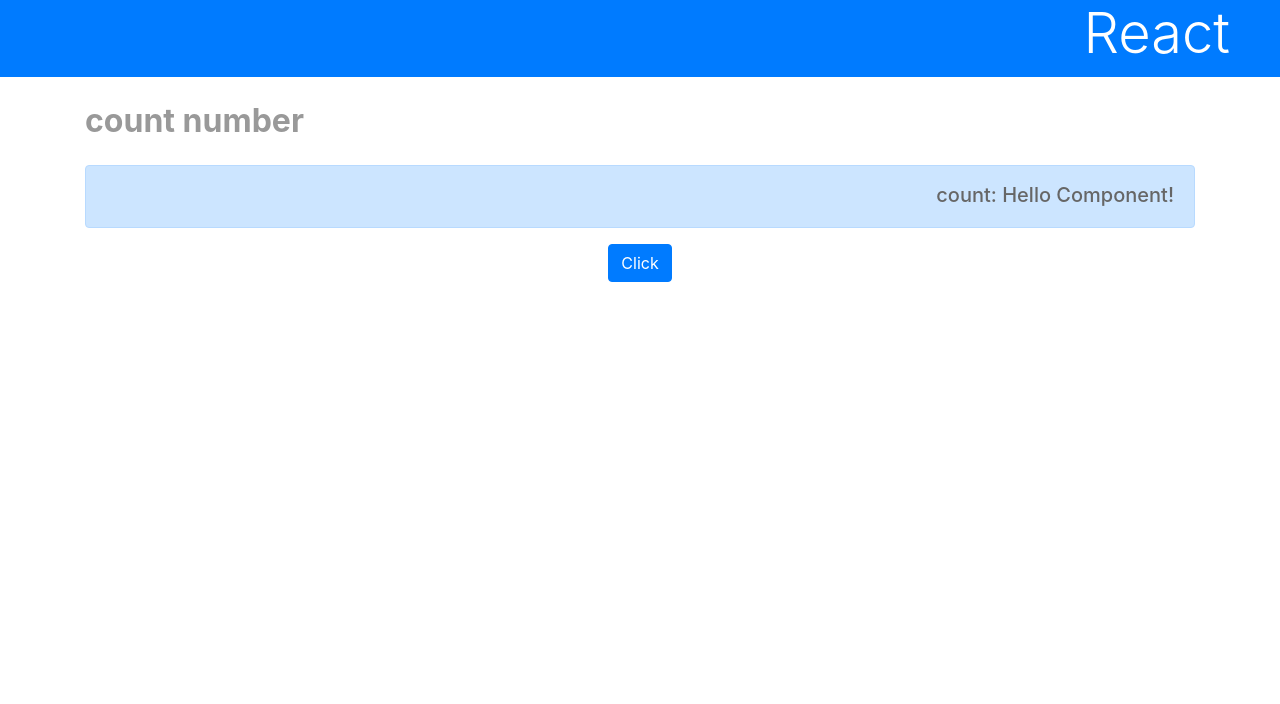
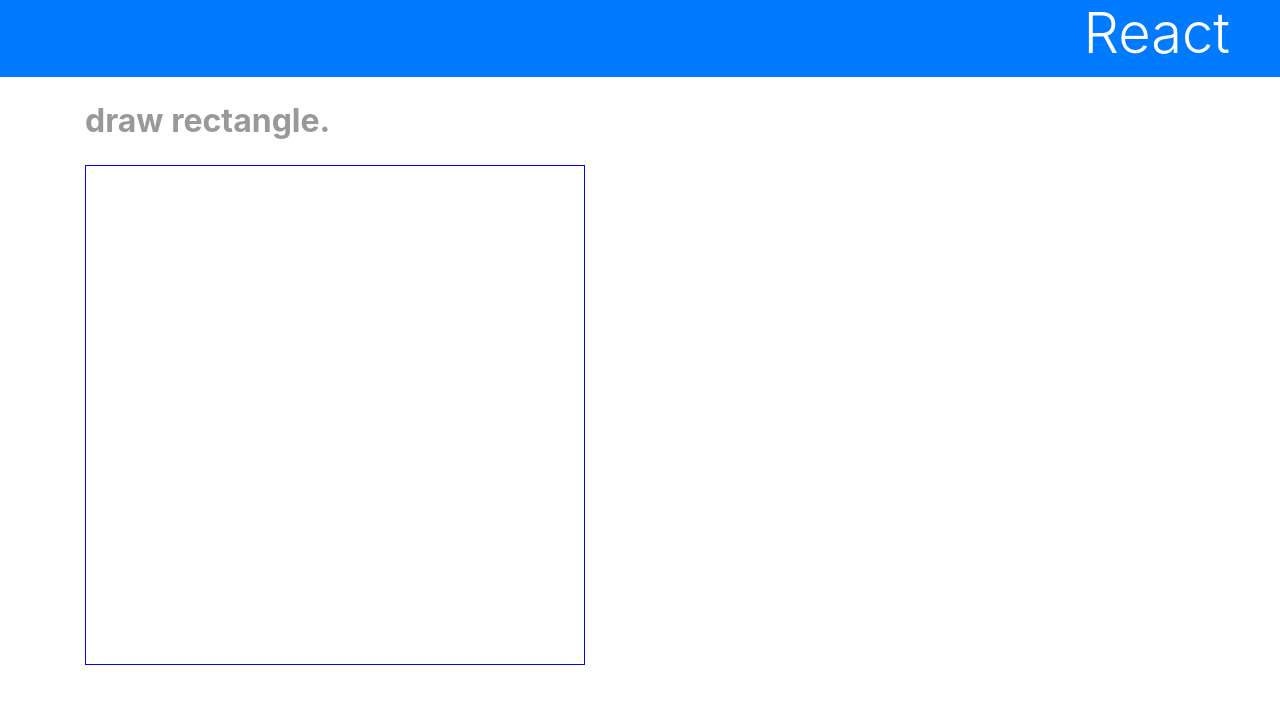
Before and after one commit to ManayaT/react_app_learn, a React (Create React App) app: page / in a window 1280 px wide. Shown: the top 704 px of the page. Built offline with nearby package versions, Linux system fonts and the light colour scheme.

Commit message:
click_rect

```diff
--- a/src/App.js
+++ b/src/App.js
@@ -4,30 +4,41 @@
 import Rect from './Rect';
 
 class App extends Component {
-  // data = []
+  data = []
 
-  // area = {
-  //   width: "500px",
-  //   height: "500px",
-  //   border: "1px solid blue"
-  // }
+  area = {
+    width: "500px",
+    height: "500px",
+    border: "1px solid blue"
+  }
 
   constructor(props) {
     super(props);
     this.state = {
-      msg: 'Hello Component!',
-      counter: 0,
-      fig: true,
+      list: this.data
     };
     this.doAction = this.doAction.bind(this);
   }
 
-  doAction(event){
+  doAction(e){
+    let x = e.pageX
+    let y = e.pageY
+    this.data.push({x:x, y:y})
     this.setState({
-      counter: this.state.counter + 1,
-      msg: '*** count: ' + this.state.counter + ' ***',
-      fig: !this.state.fig
-    })
+      list: this.data
+    });
+  }
+
+  draw(d){
+    let s = {
+      position: "absolute",
+      left: (d.x - 25) + "px",
+      top: (d.y - 25) + "px",
+      width: "50px",
+      height: "50px",
+      backgroundColor: "#66f3",
+    };
+    return <div style={s}></div>;
   }
 
   render() {
@@ -35,19 +46,9 @@
       <div>
         <h1 className='bg-primary text-white display-4'>React</h1>
         <div className='container'>
-          <p className='subtitle'>count number</p>
-          {
-            this.state.fig ?
-              <div className='alert alert-primary text-right'>
-                <p className='h5'>count: {this.state.msg}</p>
-                </div>
-              :
-                <div className='alert alert-primary text-left'>
-                  <p className='h5'>{this.state.msg}です．</p>
-                </div>
-          }
-          <div className='text-center'>
-            <button className='btn btn-primary' onClick={this.doAction}>Click</button>
+          <p className='subtitle'>draw rectangle.</p>
+          <div style={this.area} onClick={this.doAction}>
+            {this.data.map(value => this.draw(value))}
           </div>
         </div>
       </div>
```
